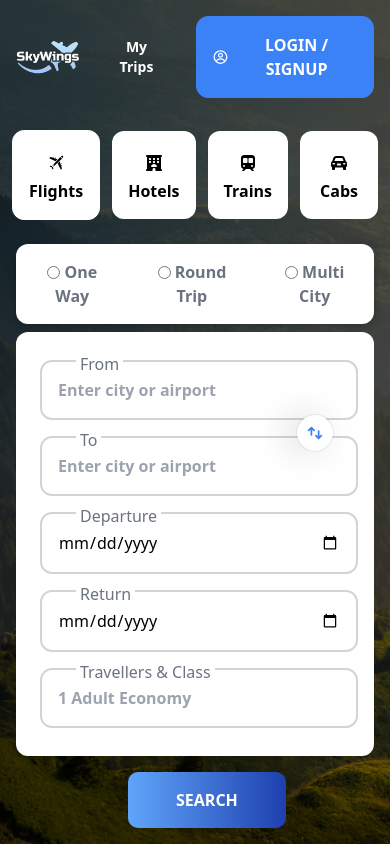
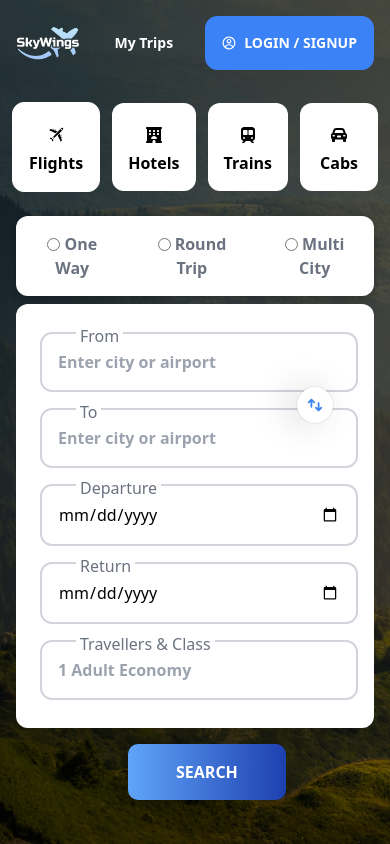
Before and after one commit to acensverse/Sky-Wings---Booking, a React (Vite) app: page / in a window 390 px wide. Built offline with nearby package versions, Linux system fonts and the light colour scheme.

Commit message:
login v3

```diff
--- a/src/components/Nav.jsx
+++ b/src/components/Nav.jsx
@@ -27,7 +27,7 @@ function Nav() {
       <div className="accPart">
         <ul className='text-white text-sm md:text-xl p-4 flex items-center justify-center'>
           <li className='mr-4'> My Trips </li>
-          <li className='border border-blue-500 rounded-xl bg-blue-500 text-base font-bold'>
+          <li className='border border-blue-500 rounded-xl bg-blue-500 md:text-base font-bold'>
             <Link to='/Signup' className='flex items-center justify-center'>
              <CgProfile className='mr-2'/> LOGIN / SIGNUP
             </Link>
```
